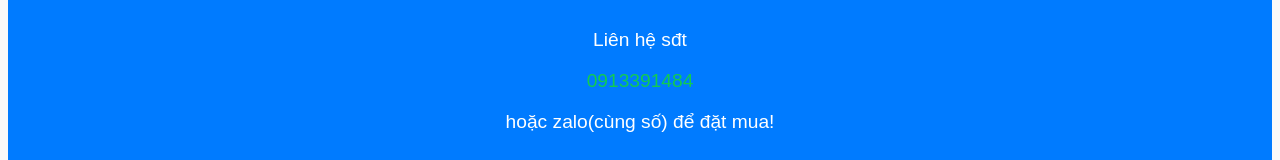
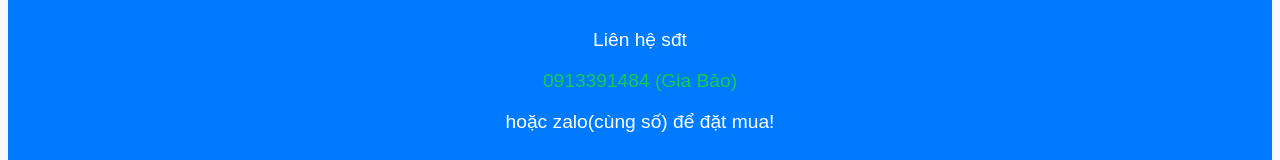
Before and after one commit to giabaohuynhgia/giabaohuynhgia.github.io, a plain HTML site: page index.html in a window 1280 px wide. Shown: the part 1654-1814 px from the top of the page. Drawn offline with Linux system fonts and the light colour scheme.

Commit message:
Update index.html

```diff
--- a/index.html
+++ b/index.html
@@ -100,7 +100,7 @@
 
     </div>
     <div class="sdt">
-        <p>Liên hệ sđt <p style="color: #12cc50;">0913391484</p> hoặc zalo(cùng số) để đặt mua!
+        <p>Liên hệ sđt <p style="color: #12cc50;">0913391484 (Gia Bảo)</p> hoặc zalo(cùng số) để đặt mua!
     <div class="address">
         <p>Địa chỉ: chợ Long Thành, Long Hậu, Lai Vung - Đồng Tháp</p>
     </div>
```
